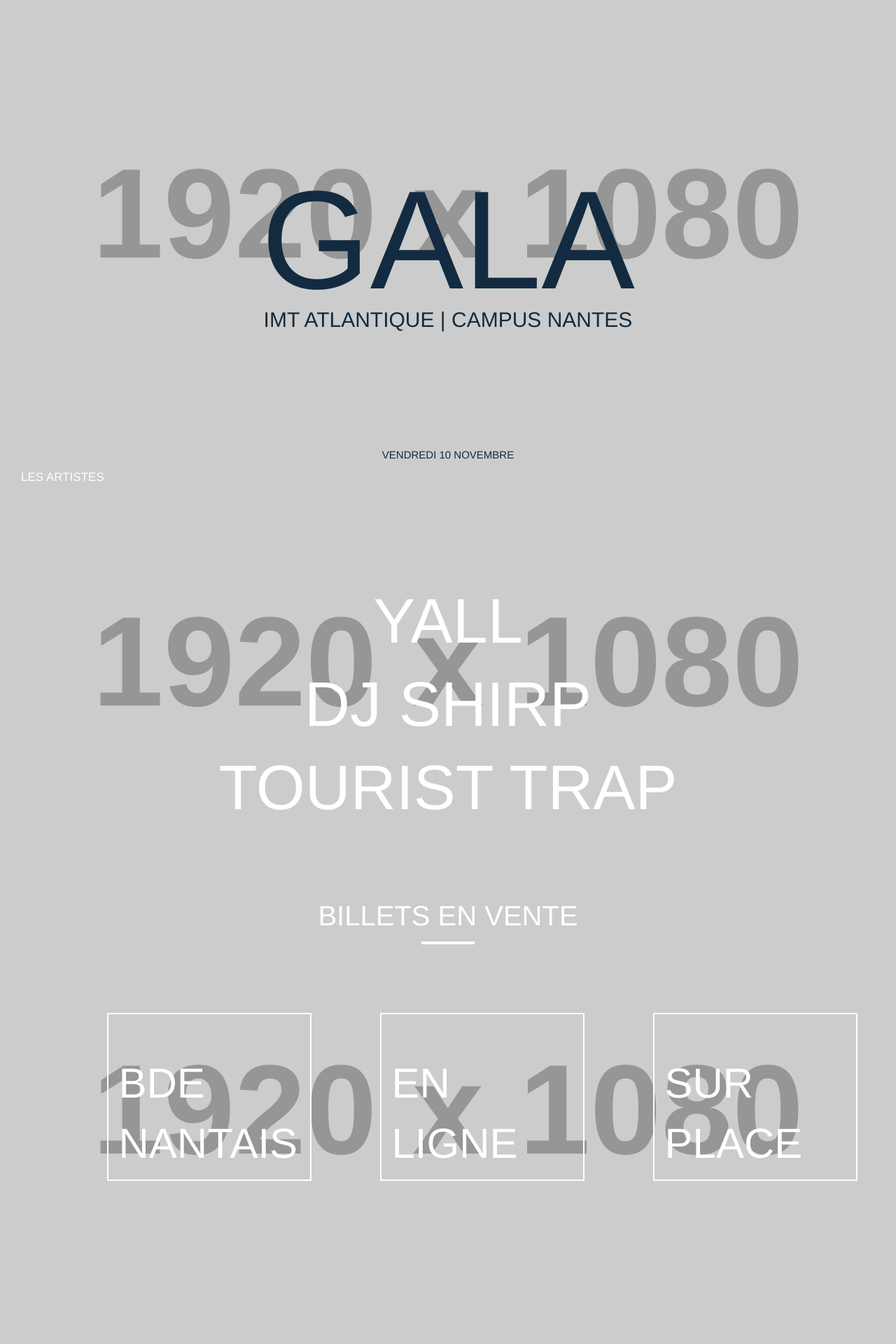
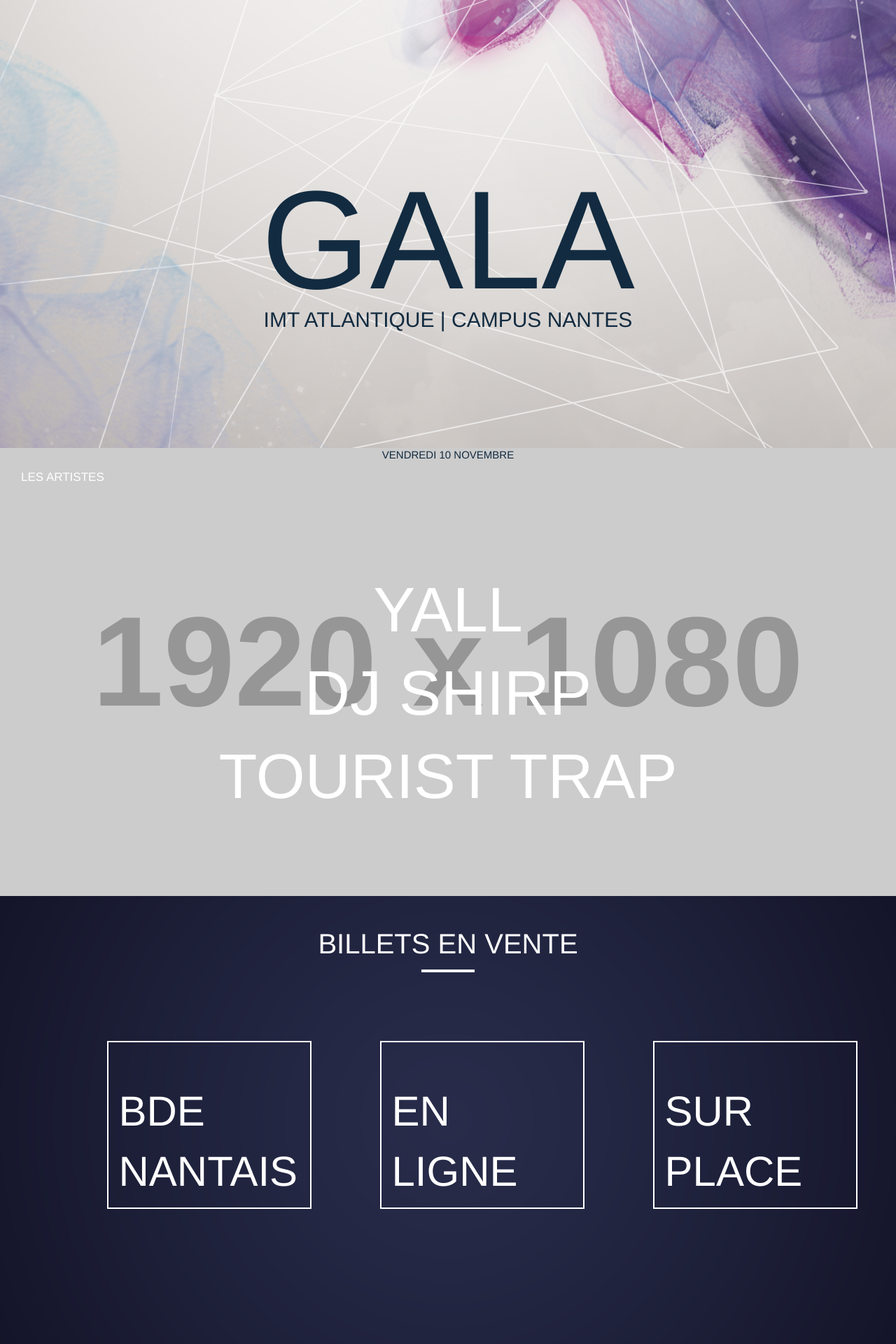
Before and after one commit to akinoavx13/site-gala-2017-web, a PHP site: page / in a window 1280 px wide. Shown: the whole page at 70% size. Run offline with PHP 8.4, Linux system fonts and the light colour scheme; grey boxes labelled with a size stand in for pictures from a placeholder-image service; some libraries are stand-ins or nearby versions.

Commit message:
Add background

```diff
--- a/css/custom.css
+++ b/css/custom.css
@@ -4,6 +4,16 @@ section {
     -moz-background-size: cover;
     background-size: cover;
     -o-background-size: cover;
+    height: 80vh;
+}
+
+#section-home {
+    background: url("../img/section/home-background.png") no-repeat center center;
+    height: 80vh;
+}
+
+#section-tickets {
+    background: url("../img/section/billeterie-background.png") no-repeat center center;
     height: 80vh;
 }
 
--- a/index.html
+++ b/index.html
@@ -14,7 +14,7 @@
 </head>
 <body>
 
-<section>
+<section id="section-home">
     <p class="text-center" style="color: #122b40; font-size: 200px; text-transform: uppercase; margin: 0; padding-top: 25vh;">
         Gala
     </p>
@@ -29,13 +29,13 @@
 <section>
     <p class="section-title">Les artistes</p>
 
-    <h1 class="text-center artist-name" style="padding-top: 18vh;">Yall</h1>
+    <h1 class="text-center artist-name" style="padding-top: 16vh;">Yall</h1>
     <h1 class="text-center artist-name">Dj Shirp</h1>
     <h1 class="text-center artist-name">Tourist Trap</h1>
 </section>
 
-<section>
-    <div class="text-center">
+<section id="section-tickets">
+    <div class="text-center" style="padding-top: 5vh;">
         <p class="ticket-for-sale">Billets en vente</p>
         <span style="border: 0 solid white;border-top-width: 4px;color: transparent ">invisible text</span>
     </div>
@@ -65,11 +65,5 @@
 <script src="js/jquery-3.2.1.min.js"></script>
 <script src="js/bootstrap.min.js"></script>
 
-<script type="text/javascript">
-    $(document).ready(function(){
-        $("body").fitText();
-    });
-</script>
-
 </body>
 </html>
```
Also changed, not shown: img/section/billeterie-background.png (added), img/section/home-background.png (added), 1 other file.
